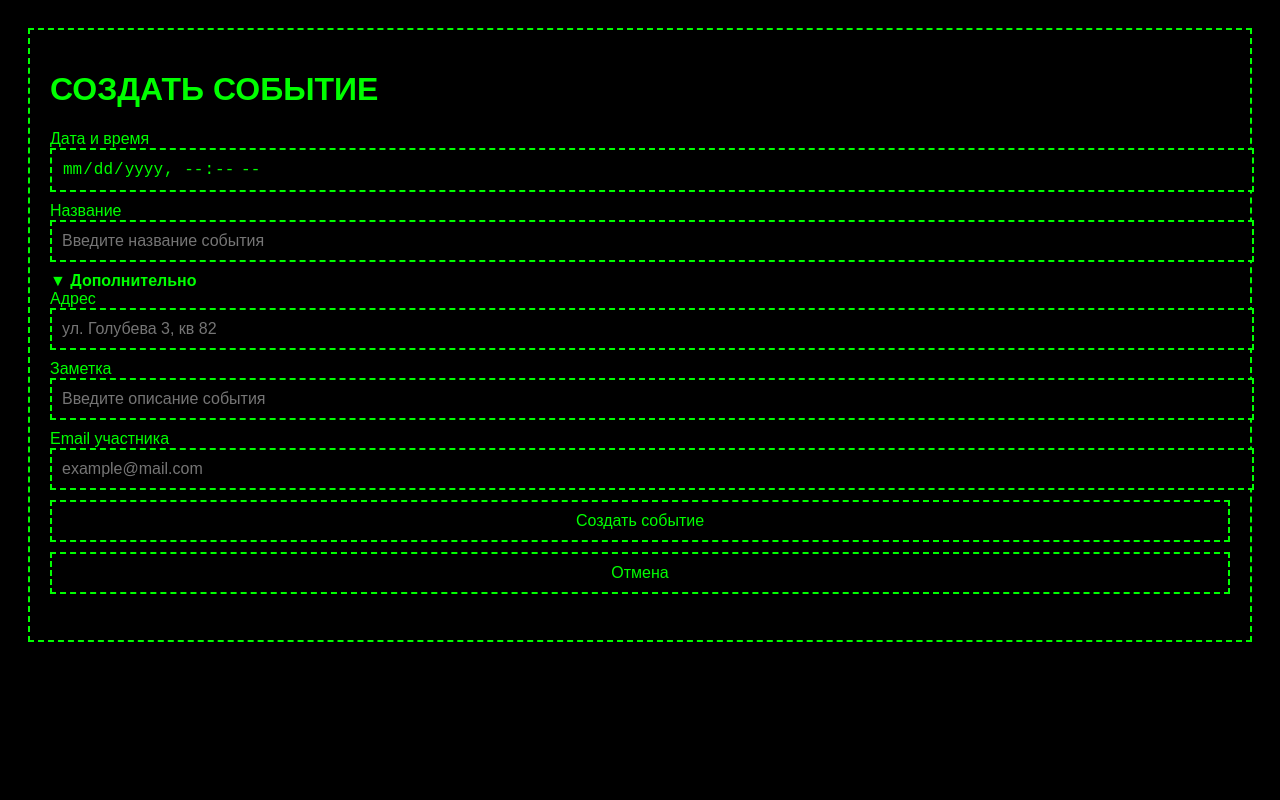
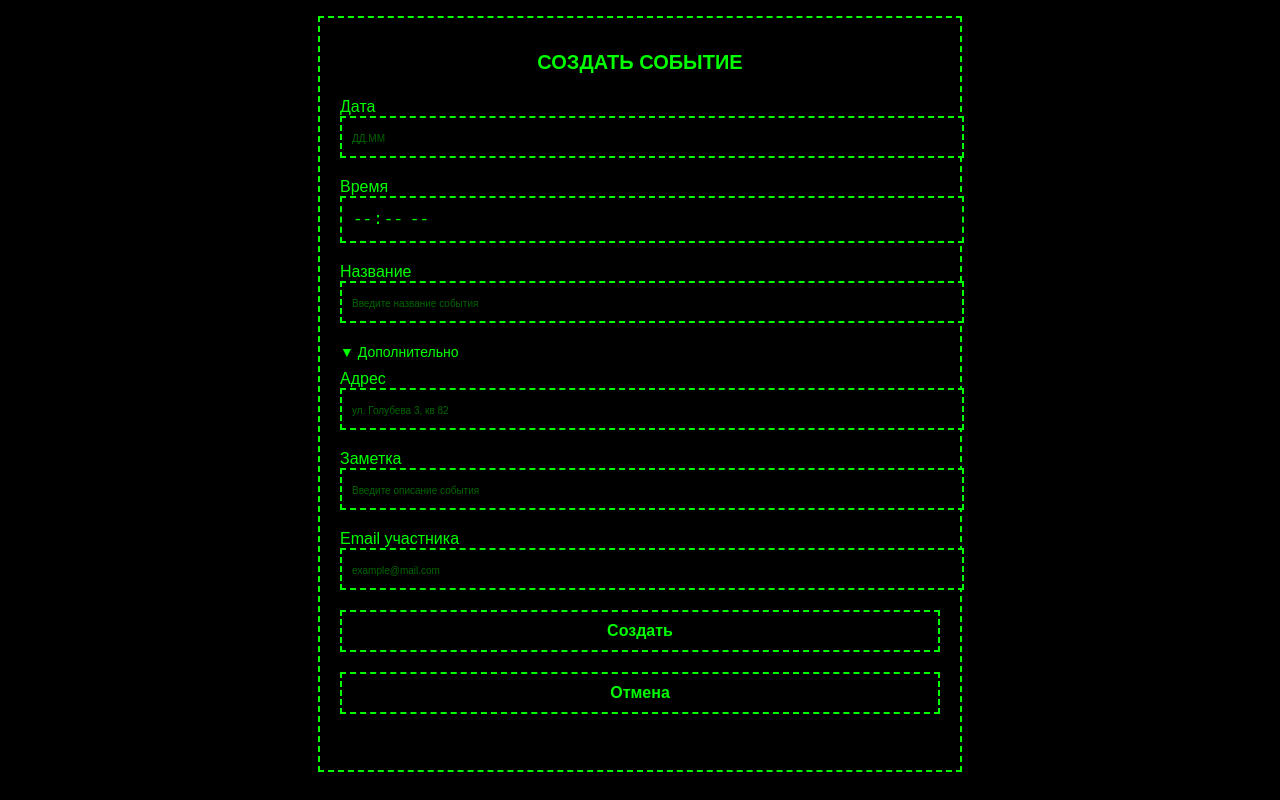
Before and after one commit to FaceLe-ss/tgWebAppCalendar-frontend, a plain HTML site: page index.html in a window 1280 px wide. Both pictures are taken after a click on the element "▼ Дополнительно". Drawn offline with Linux system fonts and the light colour scheme.

Commit message:
Add files via upload

```diff
--- a/index.html
+++ b/index.html
@@ -1,9 +1,8 @@
-
 <!DOCTYPE html>
 <html lang="ru">
 <head>
   <meta charset="UTF-8" />
-  <meta name="viewport" content="width=device-width, initial-scale=1.0" />
+  <meta name="viewport" content="width=device-width, initial-scale=1.0, maximum-scale=1.0" />
   <title>Создать событие</title>
   <link rel="stylesheet" href="styles.css" />
 </head>
@@ -11,30 +10,32 @@
   <div class="container">
     <h1>СОЗДАТЬ СОБЫТИЕ</h1>
     <form id="event-form">
-      <label for="date">Дата и время</label>
-      <input type="datetime-local" id="datetime" name="datetime" required />
+      <label for="date">Дата</label>
+      <input type="text" id="date" maxlength="5" placeholder="ДД.ММ" />
+
+      <label for="time">Время</label>
+      <input type="time" id="time" placeholder="чч:мм" />
 
       <label for="title">Название</label>
-      <input type="text" id="title" name="title" placeholder="Введите название события" required />
+      <input type="text" id="title" placeholder="Введите название события" />
 
       <div class="dropdown-toggle" onclick="toggleDropdown()">▼ Дополнительно</div>
       <div id="dropdown" style="display: none;">
         <label for="location">Адрес</label>
-        <input type="text" id="location" name="location" placeholder="ул. Голубева 3, кв 82" />
+        <input type="text" id="location" placeholder="ул. Голубева 3, кв 82" />
 
         <label for="description">Заметка</label>
-        <input type="text" id="description" name="description" placeholder="Введите описание события" />
+        <input type="text" id="description" placeholder="Введите описание события" />
 
         <label for="email">Email участника</label>
-        <input type="email" id="email" name="email" placeholder="example@mail.com" />
+        <input type="email" id="email" placeholder="example@mail.com" />
       </div>
 
-      <button type="submit">Создать событие</button>
+      <button type="submit">Создать</button>
       <button type="button" onclick="window.Telegram.WebApp.close()">Отмена</button>
     </form>
     <p id="result"></p>
   </div>
-
   <script src="script.js"></script>
 </body>
 </html>
--- a/script.js
+++ b/script.js
@@ -1,27 +1,30 @@
+document.getElementById('date').addEventListener('input', function () {
+  const val = this.value.replace(/[^\d]/g, '');
+  if (val.length >= 4) {
+    document.getElementById('time').focus();
+  }
+});
 
-document.getElementById('event-form').addEventListener('submit', async (e) => {
+document.getElementById('event-form').addEventListener('submit', async function (e) {
   e.preventDefault();
-  const data = {
-    datetime: document.getElementById('datetime').value,
-    title: document.getElementById('title').value,
-    location: document.getElementById('location').value,
-    description: document.getElementById('description').value,
-    email: document.getElementById('email').value
-  };
 
   const response = await fetch('https://tgwebapp-backend.onrender.com/create-event', {
     method: 'POST',
-    headers: {
-      'Content-Type': 'application/json'
-    },
-    body: JSON.stringify(data)
+    headers: { 'Content-Type': 'application/json' },
+    body: JSON.stringify({
+      title: document.getElementById('title').value,
+      datetime: `2025-04-${document.getElementById('date').value.slice(0, 2)}T${document.getElementById('time').value}`,
+      location: document.getElementById('location').value,
+      description: document.getElementById('description').value,
+      email: document.getElementById('email').value
+    })
   });
 
-  const result = await response.text();
-  document.getElementById('result').textContent = result;
+  const data = await response.json();
+  document.getElementById('result').innerText = data.status === 'success' ? 'Событие создано!' : ('Ошибка: ' + data.message);
 });
 
 function toggleDropdown() {
-  const dropdown = document.getElementById('dropdown');
-  dropdown.style.display = dropdown.style.display === 'none' ? 'block' : 'none';
+  const el = document.getElementById("dropdown");
+  el.style.display = el.style.display === "none" ? "block" : "none";
 }
--- a/styles.css
+++ b/styles.css
@@ -1,31 +1,42 @@
-
 body {
   background: black url('background.gif') repeat;
   color: #00ff00;
-  font-family: 'Classic Comic', sans-serif;
-  padding: 20px;
+  font-family: 'Arial', sans-serif;
+  padding: 16px;
+  margin: 0;
 }
-
 .container {
   border: 2px dashed #00ff00;
   padding: 20px;
+  max-width: 600px;
+  margin: 0 auto;
 }
-
+h1 {
+  font-size: 20px;
+  text-align: center;
+  margin-bottom: 24px;
+}
 input, button {
   width: 100%;
-  margin-bottom: 10px;
   padding: 10px;
-  background: black;
-  border: 2px dashed #00ff00;
-  color: #00ff00;
+  margin-bottom: 20px;
+  background: #000;
+  color: #0f0;
+  border: 2px dashed #0f0;
   font-size: 16px;
 }
-
+input::placeholder {
+  font-size: 10px;
+  color: #0f0;
+  opacity: 0.4;
+}
 button {
+  font-weight: bold;
   cursor: pointer;
 }
-
 .dropdown-toggle {
   cursor: pointer;
-  font-weight: bold;
+  margin-bottom: 10px;
+  display: inline-block;
+  font-size: 14px;
 }
```
